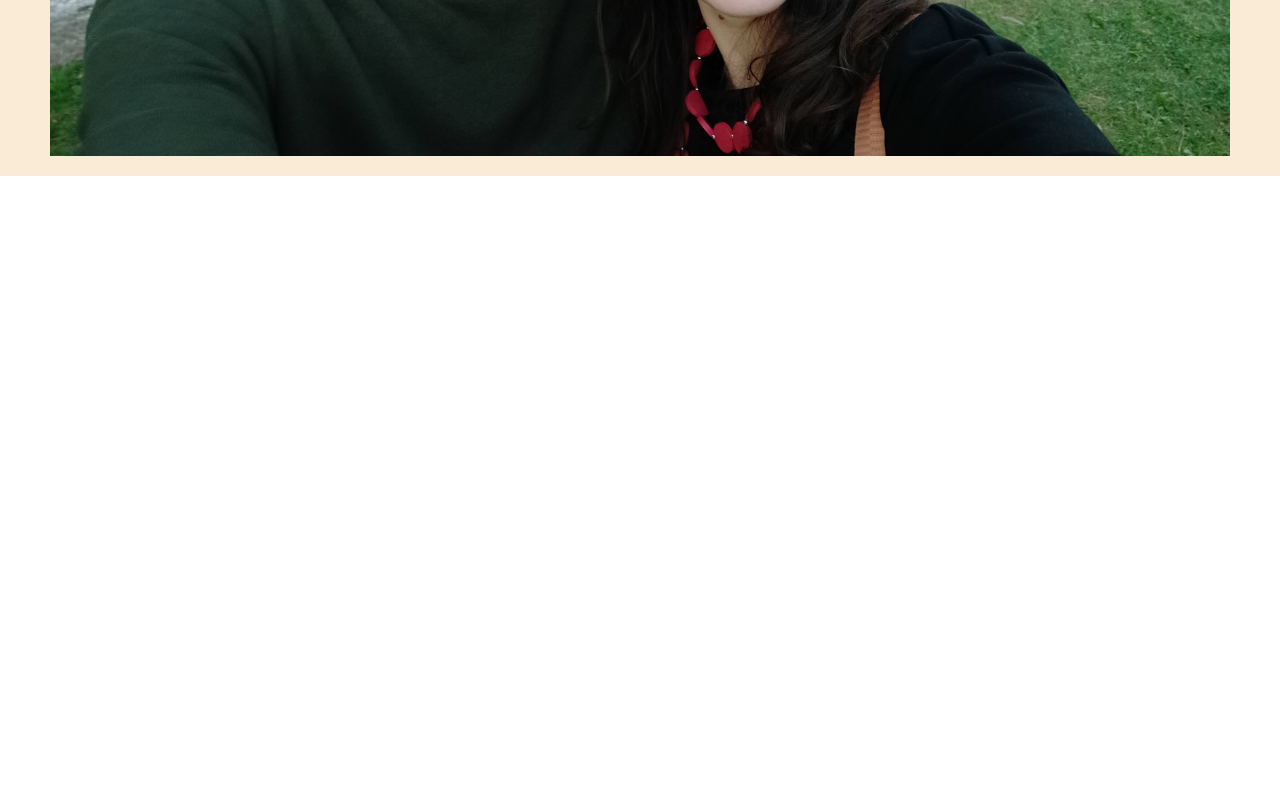
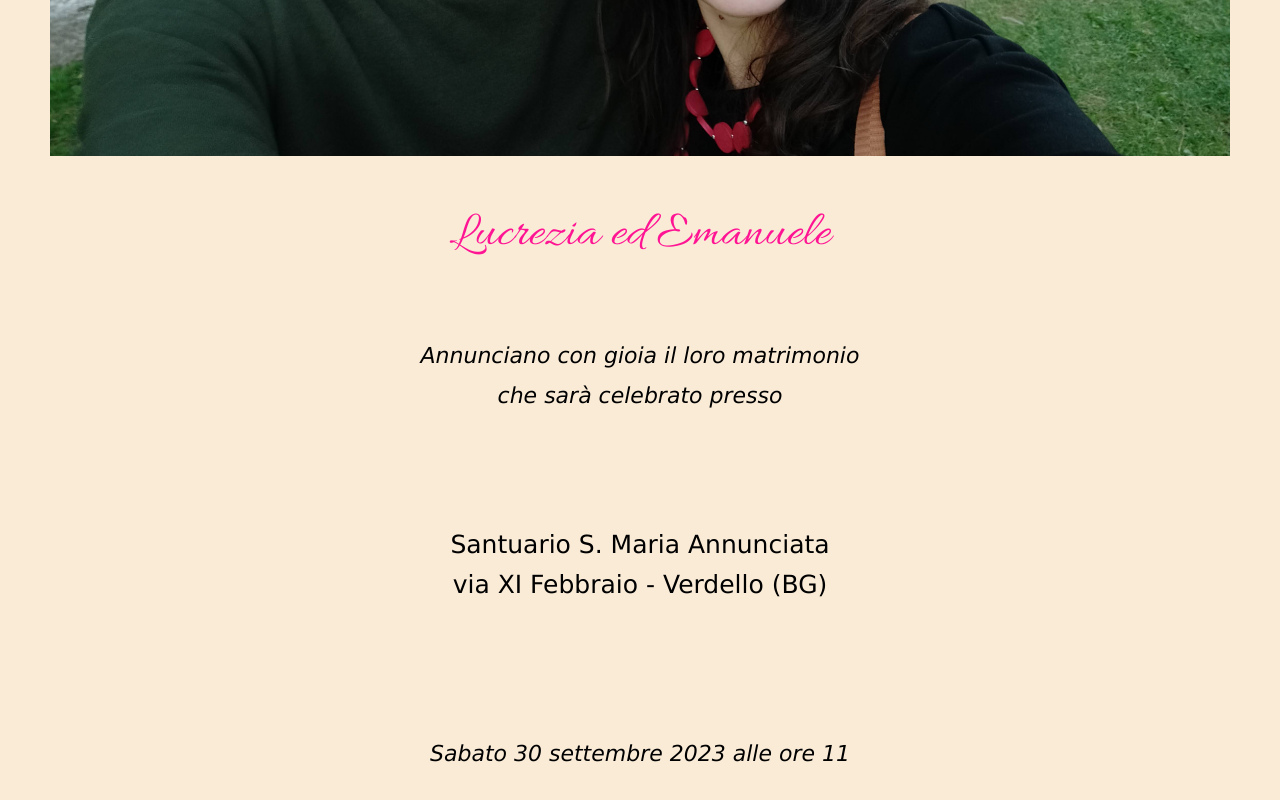
Before and after one commit to Benze94/lu-e-manu, a React (Create React App) app: page / in a window 1280 px wide. Shown: the part 758-1558 px from the top of the page. Before the commit the page ends 934 px from the top, so only its background shows below. Built offline with nearby package versions, Linux system fonts and the light colour scheme.

Commit message:
cerimonia

```diff
--- /dev/null
+++ b/src/components/Cerimonia/Cerimonia.scss
@@ -0,0 +1,25 @@
+.Cerimonia {
+  height: 70%;
+  display: grid;
+  grid-template-rows: 1fr 2fr 1fr;
+  align-items: center;
+
+  &__text {
+    text-align: center;
+    font-size: 18px;
+    font-family: "Lucida Sans", "Lucida Sans Regular", "Lucida Grande", "Lucida Sans Unicode", Geneva, Verdana,
+      sans-serif;
+
+    &--primary {
+      font-size: 22px;
+      font-style: italic;
+      line-height: 40px;
+    }
+
+    &--secondary {
+      font-size: 25px;
+      font-weight: 300;
+      line-height: 40px;
+    }
+  }
+}
--- /dev/null
+++ b/src/components/Cerimonia/Cerimonia.tsx
@@ -0,0 +1,26 @@
+import Section from '../Section/Section'
+import './Cerimonia.scss'
+
+const Cerimonia = () => {
+  return (
+    <Section title="Lucrezia ed Emanuele">
+      <div className="Cerimonia">
+        <div className="Cerimonia__text Cerimonia__text--primary">
+          Annunciano con gioia il loro matrimonio
+          <br />
+          che sarà celebrato presso
+        </div>
+        <div className="Cerimonia__text Cerimonia__text--secondary">
+          Santuario S. Maria Annunciata
+          <br />
+          via XI Febbraio - Verdello (BG)
+        </div>
+        <div className="Cerimonia__text Cerimonia__text--primary">
+          Sabato 30 settembre 2023 alle ore 11
+        </div>
+      </div>
+    </Section>
+  )
+}
+
+export default Cerimonia
--- a/src/components/MainPicture/MainPicture.tsx
+++ b/src/components/MainPicture/MainPicture.tsx
@@ -3,7 +3,7 @@ import './MainPicture.scss'
 const MainPicture = () => {
   return (
     <div className="MainPicture">
-      <div className="MainPicture__saveTheDate">
+      {/* <div className="MainPicture__saveTheDate">
         <div className="MainPicture__title">
           <div className="MainPicture__titleWord">Save</div>
           <div className="MainPicture__titleWord">the</div>
@@ -14,7 +14,7 @@ const MainPicture = () => {
           2023
         </div>
         <div></div>
-      </div>
+      </div> */}
     </div>
   )
 }
--- /dev/null
+++ b/src/components/Section/Section.scss
@@ -0,0 +1,15 @@
+.Section {
+  height: 90vh;
+  display: flex;
+  flex-direction: column;
+  align-items: center;
+  margin-top: 20px;
+
+  &__title {
+    font-family: "Allura-Regular";
+    font-size: 50px;
+    color: deeppink;
+    margin: 30px 0 50px 0;
+    text-align: center;
+  }
+}
--- /dev/null
+++ b/src/components/Section/Section.tsx
@@ -0,0 +1,17 @@
+import './Section.scss'
+
+interface SectionProps {
+  title: string
+  children: JSX.Element
+}
+
+const Section = ({ title, children }: SectionProps) => {
+  return (
+    <div className="Section">
+      <div className="Section__title">{title}</div>
+      {children}
+    </div>
+  )
+}
+
+export default Section
--- a/src/pages/homepage/Homepage.tsx
+++ b/src/pages/homepage/Homepage.tsx
@@ -2,6 +2,7 @@ import Navbar from '../../components/Navbar/Navbar'
 import MainPicture from '../../components/MainPicture/MainPicture'
 import './Homepage.scss'
 import Header from '../../components/Header/Header'
+import Cerimonia from '../../components/Cerimonia/Cerimonia'
 
 const Homepage = () => {
   return (
@@ -9,6 +10,7 @@ const Homepage = () => {
       <Header />
       <Navbar />
       <MainPicture />
+      <Cerimonia />
     </div>
   )
 }
```
